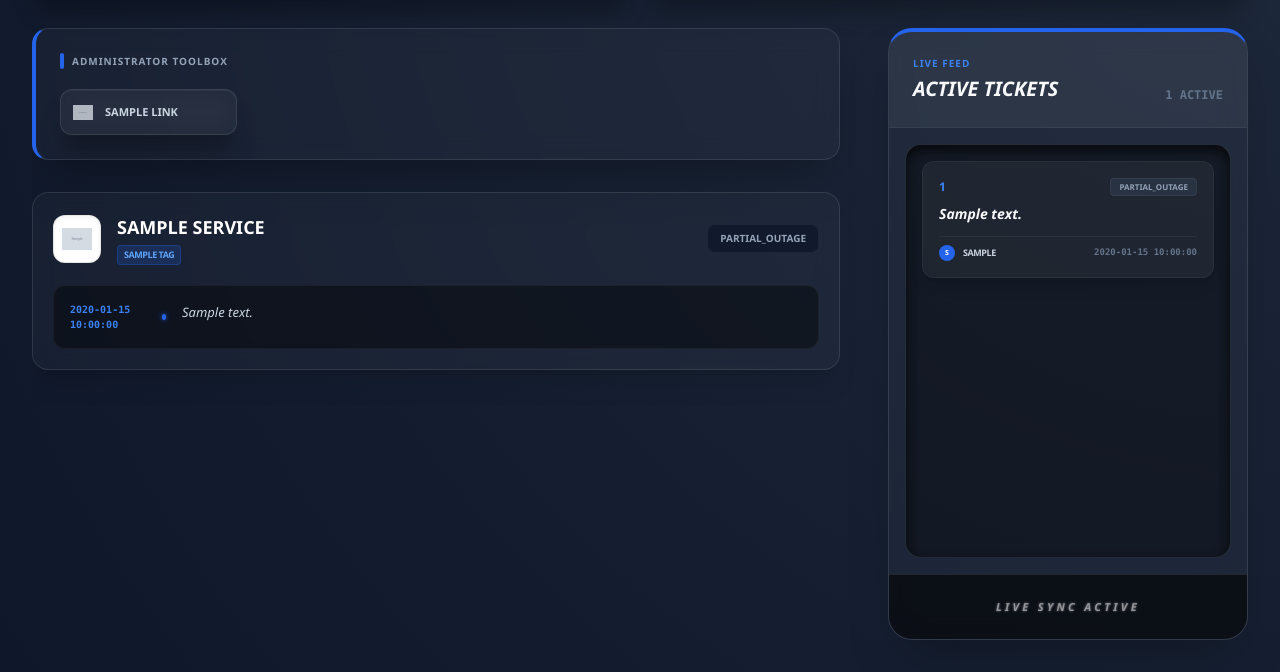
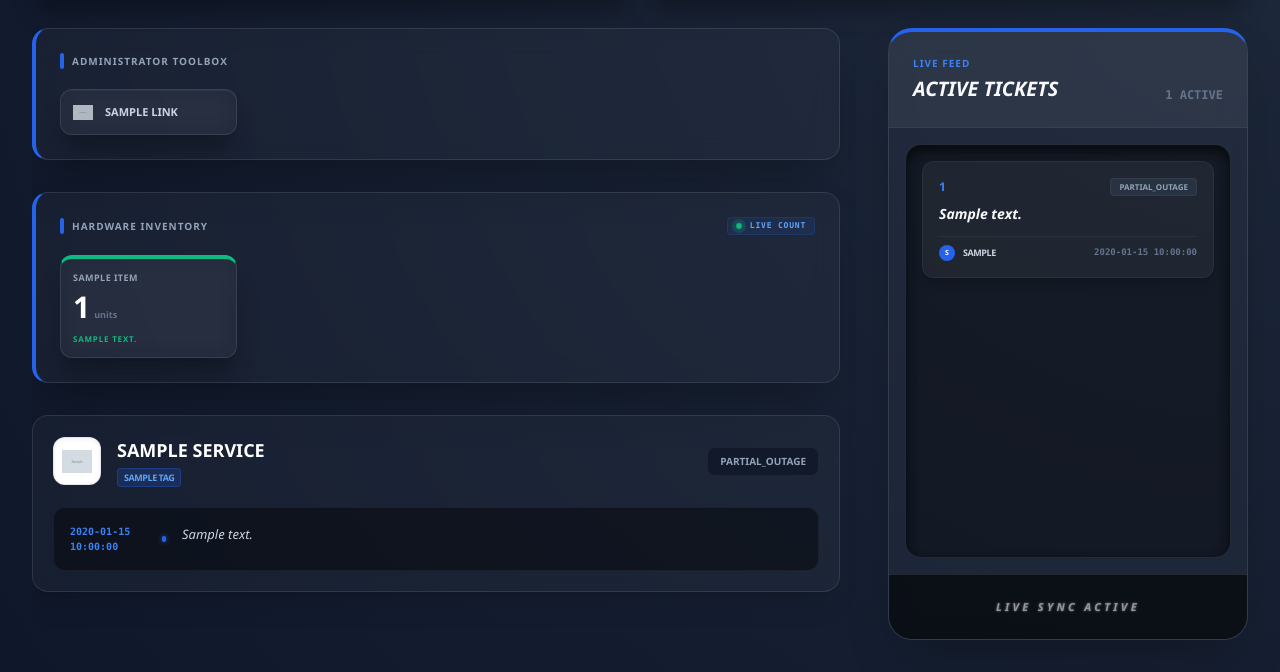
Before and after one commit to rtveit-60/it-projects, a Flask app: template service-status-page/templates/index.html in a window 1280 px wide. Shown: the part 175-847 px from the top of the page. Run offline with Flask 3, Linux system fonts and the light colour scheme; the template is opened without the code that fills it: most values are stand-ins (such as "Sample title", 1, 10 or a date in 2020); grey boxes marked "Sample" are stand-in pictures; some libraries are stand-ins or nearby versions.

Commit message:
added inventory tracking framework

```diff
--- a/service-status-page/app.py
+++ b/service-status-page/app.py
@@ -1,99 +1,182 @@
+import os
 import requests
 import feedparser
 from datetime import datetime
+from dotenv import load_dotenv
 from flask import Flask, render_template
 from requests.auth import HTTPBasicAuth
 
-# Import configuration from data.py
-# ADDED: GITHUB_WATCHLIST to the imports
-from data import ADMIN_LINKS, RAW_TICKETS, ON_CALL_USER, MAINTENANCE_INFO, ATLASSIAN_TARGETS, GITHUB_WATCHLIST
+# Load environment variables from .env
+load_dotenv()
 
 app = Flask(__name__)
 
 # --- JIRA CONFIGURATION ---
 LIVE_JIRA = False
-JIRA_DOMAIN = "your-domain.atlassian.net"
-JIRA_EMAIL = "your-email@company.com"
-JIRA_API_TOKEN = "your-token"
+JIRA_DOMAIN = os.getenv("JIRA_DOMAIN", "your-domain.atlassian.net")
+JIRA_EMAIL = os.getenv("JIRA_EMAIL")
+JIRA_API_TOKEN = os.getenv("JIRA_API_TOKEN")
 JIRA_PROJECT_KEY = "IT"
 
+# --- FUTURE AWS SECRETS MANAGER PREP ---
+# When you deploy to AWS, uncomment these imports and the function below.
+# You will also need to add 'boto3' to your requirements.txt.
+#
+# import boto3
+# import json
+# from botocore.exceptions import ClientError
+#
+# def get_aws_secret(secret_name, region_name="us-east-1"):
+#     """Fetches a secret from AWS Secrets Manager."""
+#     session = boto3.session.Session()
+#     client = session.client(service_name='secretsmanager', region_name=region_name)
+#     try:
+#         get_secret_value_response = client.get_secret_value(SecretId=secret_name)
+#     except ClientError as e:
+#         raise e
+#
+#     secret = get_secret_value_response['SecretString']
+#     return json.loads(secret) # Returns the secret as a Python dictionary
+
+# Import configuration
+from data import (ADMIN_LINKS, RAW_TICKETS, ON_CALL_USER, MAINTENANCE_INFO,
+                  ATLASSIAN_TARGETS, GITHUB_WATCHLIST,
+                  INVENTORY_WATCHLIST,
+                  USE_JAMF, JAMF_URL, JAMF_USER, JAMF_PASS,
+                  USE_INTUNE, AZURE_TENANT_ID, AZURE_CLIENT_ID, AZURE_CLIENT_SECRET)
+
+# Service Order for UI
 SERVICE_ORDER = ["GitHub", "Atlassian", "AWS EC2", "AWS S3", "AWS Lambda"]
 
 def get_jira_tickets():
+    """Mock for Jira tickets until LIVE_JIRA is True."""
     if not LIVE_JIRA: return RAW_TICKETS
     return RAW_TICKETS
 
+# --- INVENTORY LOGIC (JAMF/INTUNE) ---
+def get_jamf_counts():
+    counts = {"MacBook Air 15\"": 0, "MacBook M4 Pro 16\"": 0}
+    if not USE_JAMF: return counts
+    try:
+        auth_resp = requests.post(f"{JAMF_URL}/api/v1/auth/token", auth=(JAMF_USER, JAMF_PASS), timeout=2)
+        token = auth_resp.json()['token']
+        headers = {"Authorization": f"Bearer {token}", "Accept": "application/json"}
+        resp = requests.get(f"{JAMF_URL}/JSSResource/computers", headers=headers, timeout=5)
+        computers = resp.json().get('computers', [])
+        for c in computers:
+            detail_resp = requests.get(f"{JAMF_URL}/JSSResource/computers/id/{c['id']}", headers=headers)
+            data = detail_resp.json()['computer']
+            user = data['location']['username']
+            model = data['hardware']['model']
+            if not user:
+                if "Air" in model and "15" in model: counts["MacBook Air 15\""] += 1
+                elif "Pro" in model and "16" in model: counts["MacBook M4 Pro 16\""] += 1
+    except: print("Jamf API Error")
+    return counts
+
+def get_intune_counts():
+    counts = {"HP G11 (16GB RAM)": 0, "HP G11 (48GB RAM)": 0}
+    if not USE_INTUNE: return counts
+    try:
+        token_url = f"https://login.microsoftonline.com/{AZURE_TENANT_ID}/oauth2/v2.0/token"
+        token_data = {'grant_type': 'client_credentials', 'client_id': AZURE_CLIENT_ID, 'client_secret': AZURE_CLIENT_SECRET, 'scope': 'https://graph.microsoft.com/.default'}
+        token_r = requests.post(token_url, data=token_data, timeout=2)
+        token = token_r.json().get('access_token')
+        headers = {'Authorization': f'Bearer {token}'}
+        graph_url = "https://graph.microsoft.com/v1.0/deviceManagement/managedDevices?$filter=userId eq null&$select=model,totalPhysicalMemoryInBytes"
+        resp = requests.get(graph_url, headers=headers, timeout=3)
+        for d in resp.json().get('value', []):
+            model = d.get('model', '').lower()
+            ram_gb = int(d.get('totalPhysicalMemoryInBytes', 0) / (1024**3))
+            if "g11" in model:
+                if ram_gb <= 16: counts["HP G11 (16GB RAM)"] += 1
+                elif ram_gb > 32: counts["HP G11 (48GB RAM)"] += 1
+    except: print("Intune API Error")
+    return counts
+
+def get_inventory():
+    processed_inv = []
+
+    # 1. Fetch data from MDMs (if toggled on)
+    jamf_data = get_jamf_counts()
+    intune_data = get_intune_counts()
+
+    for item in INVENTORY_WATCHLIST:
+        current_count = 0
+        name = item.get('name')
+
+        # 2. Source Selection Logic
+        if USE_JAMF and "MacBook" in name:
+            current_count = jamf_data.get(name, 0)
+        elif USE_INTUNE and "HP" in name:
+            current_count = intune_data.get(name, 0)
+        else:
+            # FALLBACK: Explicitly pull the 'count' we just set in data.py
+            current_count = item.get('count', 0)
+
+        # DEBUG: This will show in your terminal every time the page loads
+        print(f"DEBUG: Processing {name} - Count: {current_count}")
+
+        # 3. UI Visual Logic
+        if current_count == 0:
+            status_class, status_text = "critical", "OUT OF STOCK"
+        elif current_count <= item.get('threshold', 5):
+            status_class, status_text = "warning", "LOW STOCK"
+        else:
+            status_class, status_text = "good", "IN STOCK"
+
+        processed_inv.append({
+            "name": name,
+            "count": current_count,
+            "class": status_class,
+            "text": status_text
+        })
+
+    return processed_inv
+
 def get_health_data():
+    """Pulls health status for GitHub, AWS, and Atlassian."""
     results = []
 
-    # --- 1. GITHUB MULTI-COMPONENT SCANNER ---
+    # GITHUB SCANNER
     try:
-        # We fetch the full summary which includes all components
         gh_resp = requests.get("https://www.githubstatus.com/api/v2/summary.json", timeout=3)
         gh_data = gh_resp.json()
-
-        # Default 'Good' State
-        gh_status = "All Systems Operational"
-        gh_class = "good"
-        gh_tags = []
-
-        # Scan specifically for components in our Watchlist
+        gh_status, gh_class, gh_tags = "All Systems Operational", "good", []
         for component in gh_data.get('components', []):
             if component['name'] in GITHUB_WATCHLIST and component['status'] != 'operational':
                 gh_tags.append(component['name'])
-
-                # Determine Severity
-                if component['status'] == 'major_outage':
-                    gh_class = 'critical'
-                    gh_status = "Major Outage"
-                elif component['status'] == 'partial_outage' and gh_class != 'critical':
-                    gh_class = 'warning'
-                    gh_status = "Partial Outage"
-                elif component['status'] == 'degraded_performance' and gh_class != 'critical':
-                    gh_class = 'warning'
-                    gh_status = "Degraded"
-
-        # Fallback: If a watched component isn't listed but the global flag is red
-        if not gh_tags and gh_data.get('status', {}).get('indicator') != 'none':
-             gh_status = gh_data.get('status', {}).get('description')
-             gh_class = "warning"
-             gh_tags = ["Global Issue"]
-
+                if component['status'] == 'major_outage': gh_class, gh_status = 'critical', "Major Outage"
+                elif component['status'] == 'partial_outage' and gh_class != 'critical': gh_class, gh_status = 'warning', "Partial Outage"
         results.append({
-            "name": "GitHub",
-            "status": gh_status,
-            "class": gh_class,
+            "name": "GitHub", "status": gh_status, "class": gh_class,
             "logo": "https://github.githubassets.com/images/modules/logos_page/GitHub-Mark.png",
             "url": "https://www.githubstatus.com",
             "feed": [{"time": i['created_at'][11:16], "text": i['name']} for i in gh_data.get('incidents', [])[:3]],
             "tag": gh_tags if gh_tags else "Global"
         })
-    except:
-        results.append({"name": "GitHub", "status": "API Error", "class": "critical", "tag": "ERROR"})
+    except: results.append({"name": "GitHub", "status": "API Error", "class": "critical", "tag": "ERROR"})
 
-    # --- 2. AWS SCANNER (RSS) ---
+    # AWS SCANNER
     aws_map = {"EC2": "ec2-us-east-1", "S3": "s3-us-east-1", "Lambda": "lambda-us-east-1"}
     for name, slug in aws_map.items():
         try:
             feed = feedparser.parse(f"https://status.aws.amazon.com/rss/{slug}.rss")
-            is_normal = True
-            msgs = []
+            is_normal, msgs = True, []
             if feed.entries:
                 for entry in feed.entries[:3]:
                     if "resolved" not in entry.title.lower() and "informational" not in entry.title.lower():
                         is_normal = False
                     msgs.append({"time": entry.published[17:22], "text": entry.title})
             results.append({
-                "name": f"AWS {name}",
-                "status": "Operational" if is_normal else "Service Issue",
+                "name": f"AWS {name}", "status": "Operational" if is_normal else "Service Issue",
                 "class": "good" if is_normal else "warning",
                 "logo": "https://upload.wikimedia.org/wikipedia/commons/9/93/Amazon_Web_Services_Logo.svg",
-                "url": "https://health.aws.amazon.com",
-                "feed": msgs, "tag": "US-EAST-1"
+                "url": "https://health.aws.amazon.com", "feed": msgs, "tag": "US-EAST-1"
             })
         except: continue
 
-    # --- 3. ATLASSIAN MULTI-SCANNER ---
+    # ATLASSIAN SCANNER
     atl_status = {"status": "Operational", "class": "good", "tags": [], "feed": []}
     for target in ATLASSIAN_TARGETS:
         try:
@@ -113,7 +196,6 @@ def get_health_data():
         "feed": atl_status["feed"], "tag": atl_status["tags"]
     })
 
-    # ENFORCE ORDER
     results.sort(key=lambda x: SERVICE_ORDER.index(x['name']) if x['name'] in SERVICE_ORDER else 99)
     return results
 
@@ -124,6 +206,7 @@ def index():
                            maintenance=MAINTENANCE_INFO,
                            services=get_health_data(),
                            admin_links=ADMIN_LINKS,
+                           inventory=get_inventory(),
                            ticket_feed={"tickets": get_jira_tickets()},
                            date=datetime.now().strftime('%A, %b %d %Y'),
                            last_updated=datetime.now().strftime('%H:%M:%S'))
--- a/service-status-page/requirements.txt
+++ b/service-status-page/requirements.txt
@@ -2,3 +2,4 @@ flask>=3.0.0
 requests>=2.31.0
 feedparser>=6.0.10
 waitress>=3.0.0
+python-dotenv>=1.0.0
--- a/service-status-page/templates/index.html
+++ b/service-status-page/templates/index.html
@@ -8,7 +8,7 @@
     <style>
         body { background-color: #0f172a; background-image: radial-gradient(circle at top right, #1e293b, #0f172a); color: #f8fafc; font-family: 'Segoe UI', sans-serif; }
 
-        /* 1. FLOATING GLASS (Moves on Hover) - For Service Tiles & Admin Buttons */
+        /* 1. FLOATING GLASS (Moves on Hover) */
         .glass-float {
             background: rgba(255, 255, 255, 0.03);
             backdrop-filter: blur(12px);
@@ -18,13 +18,12 @@
         }
         .glass-float:hover { transform: translateY(-3px); box-shadow: 0 25px 50px -12px rgba(0, 0, 0, 0.5); }
 
-        /* 2. ANCHORED GLASS (Static) - For Main Containers (Toolbox & Sidebar) */
+        /* 2. ANCHORED GLASS (Static) */
         .glass-anchor {
             background: rgba(255, 255, 255, 0.03);
             backdrop-filter: blur(12px);
             border: 1px solid rgba(255, 255, 255, 0.1);
             box-shadow: 0 20px 25px -5px rgba(0, 0, 0, 0.3), inset 0 1px 1px rgba(255, 255, 255, 0.05);
-            /* No transition or transform here = It stays put */
         }
 
         /* Animations */
@@ -32,28 +31,24 @@
         @keyframes pulse-bright { 0%, 100% { opacity: 0.35; text-shadow: 0 0 0px #fff; } 50% { opacity: 1; text-shadow: 0 0 8px rgba(255,255,255,0.4); } }
         @keyframes flash-red { 0%, 100% { background-color: rgba(127, 29, 29, 0.6); border-color: rgba(239, 68, 68, 0.5); } 50% { background-color: rgba(69, 10, 10, 0.4); } }
 
-        /* Pulse & Status Classes */
         .pulse-dot { width: 8px; height: 8px; background-color: #10b981; border-radius: 50%; animation: pulse-green 2s infinite; }
         .pulse-sync-bright { animation: pulse-bright 3s infinite ease-in-out; color: #ffffff; }
         .status-critical { border-left: 4px solid #ef4444 !important; animation: flash-red 1.5s infinite ease-in-out !important; }
         .status-warning  { border-left: 4px solid #f59e0b; background: rgba(245, 158, 11, 0.03); }
         .status-good     { border-left: 4px solid #10b981; }
 
-        /* Message Box Logic */
         .message-fade-container { position: relative; max-height: 58px; overflow: hidden; transition: max-height 0.4s ease-in-out; }
         .message-fade-container::after { content: ""; position: absolute; bottom: 0; left: 0; width: 100%; height: 35px; background: linear-gradient(to bottom, transparent, rgba(15, 23, 42, 0.95)); pointer-events: none; }
         .expanded .message-fade-container { max-height: 500px; }
 
-        /* Sidebar Styling */
         .sidebar-inner { background: rgba(0, 0, 0, 0.35); border: 1px solid rgba(255, 255, 255, 0.08); box-shadow: inset 0 6px 15px rgba(0, 0, 0, 0.7); }
 
-        /* Darkened Custom Scrollbar */
-        .ticket-list::-webkit-scrollbar { width: 5px; }
-        .ticket-list::-webkit-scrollbar-track { background: rgba(0, 0, 0, 0.2); border-radius: 10px; }
-        .ticket-list::-webkit-scrollbar-thumb { background: #1e293b; border-radius: 10px; border: 1px solid rgba(255,255,255,0.05); }
-        .ticket-list::-webkit-scrollbar-thumb:hover { background: #334155; }
+        /* UNIFIED DARK SCROLLBAR */
+        .custom-scroll::-webkit-scrollbar { width: 5px; }
+        .custom-scroll::-webkit-scrollbar-track { background: rgba(0, 0, 0, 0.2); border-radius: 10px; }
+        .custom-scroll::-webkit-scrollbar-thumb { background: #1e293b; border-radius: 10px; border: 1px solid rgba(255,255,255,0.05); }
+        .custom-scroll::-webkit-scrollbar-thumb:hover { background: #334155; }
 
-        /* Ticket Float Effect */
         .ticket-card { transition: all 0.3s cubic-bezier(0.4, 0, 0.2, 1); }
         .ticket-card:hover { transform: translateY(-4px) scale(1.02); background: rgba(255, 255, 255, 0.08); box-shadow: 0 10px 20px rgba(0,0,0,0.4); z-index: 10; }
     </style>
@@ -91,7 +86,7 @@
     </header>
 
     <div class="flex-1 grid grid-cols-1 lg:grid-cols-[1fr_360px] gap-8 min-h-0">
-        <div class="overflow-y-auto pr-4 space-y-8">
+        <div class="overflow-y-auto pr-4 space-y-8 custom-scroll">
 
             <section class="glass-anchor rounded-2xl p-6 border-l-4 border-l-blue-600 shadow-2xl">
                 <div class="flex items-center gap-2 mb-5"><div class="w-1 h-4 bg-blue-600 rounded-full"></div><h2 class="text-[10px] font-black text-slate-400 uppercase tracking-widest">Administrator Toolbox</h2></div>
@@ -101,6 +96,47 @@
                         <img src="{{ link.icon }}" class="w-5 h-5 object-contain opacity-80 group-hover:opacity-100 transition-opacity">
                         <span class="text-[11px] font-bold text-slate-300 group-hover:text-white truncate uppercase">{{ link.name }}</span>
                     </a>
+                    {% endfor %}
+                </div>
+            </section>
+
+            <section class="glass-anchor rounded-2xl p-6 border-l-4 border-l-blue-600 shadow-2xl">
+                <div class="flex items-center justify-between mb-5">
+                    <div class="flex items-center gap-2">
+                        <div class="w-1 h-4 bg-blue-600 rounded-full"></div>
+                        <h2 class="text-[10px] font-black text-slate-400 uppercase tracking-widest">Hardware Inventory</h2>
+                    </div>
+                    <div class="bg-blue-600/10 text-blue-400 border border-blue-600/20 px-2 py-0.5 rounded text-[8px] font-bold font-mono shadow-sm flex items-center gap-2 uppercase tracking-widest">
+                        <span class="pulse-dot w-1.5 h-1.5"></span> Live Count
+                    </div>
+                </div>
+
+                <div class="grid grid-cols-4 gap-4">
+                    {% for item in inventory %}
+                    <div class="glass-float rounded-xl p-3 flex flex-col justify-between relative overflow-hidden group
+                        {% if item.class == 'critical' %}status-critical border-l-0 border-t-4 border-t-red-500
+                        {% elif item.class == 'warning' %}border-t-4 border-t-amber-500
+                        {% else %}border-t-4 border-t-emerald-500{% endif %}">
+
+                        <div class="text-[9px] font-black uppercase text-slate-400 tracking-wider truncate mb-1">{{ item.name }}</div>
+
+                        <div class="flex items-baseline gap-1">
+                            <span class="text-3xl font-black
+                                {% if item.class == 'critical' %}text-red-500
+                                {% elif item.class == 'warning' %}text-amber-400
+                                {% else %}text-white{% endif %}">
+                                {{ item.count }}
+                            </span>
+                            <span class="text-[9px] font-bold text-slate-500">units</span>
+                        </div>
+
+                        <div class="mt-2 text-[8px] font-black uppercase tracking-widest
+                            {% if item.class == 'critical' %}text-red-400 animate-pulse
+                            {% elif item.class == 'warning' %}text-amber-400
+                            {% else %}text-emerald-500{% endif %}">
+                            {{ item.text }}
+                        </div>
+                    </div>
                     {% endfor %}
                 </div>
             </section>
@@ -159,7 +195,7 @@
                 </div>
 
                 <div class="sidebar-inner m-4 rounded-2xl flex-1 overflow-hidden flex flex-col">
-                    <div class="ticket-list flex-1 overflow-y-auto p-4 space-y-4">
+                    <div class="ticket-list flex-1 overflow-y-auto p-4 space-y-4 custom-scroll">
                         {% for ticket in ticket_feed.tickets %}
                         {% set s_lower = ticket.status | lower %}
                         {% if s_lower in ['waiting for customer', 'pending', 'in progress'] %}
```
Also changed, not shown: service-status-page/data.py (+65 -110 lines), 1 other file.
